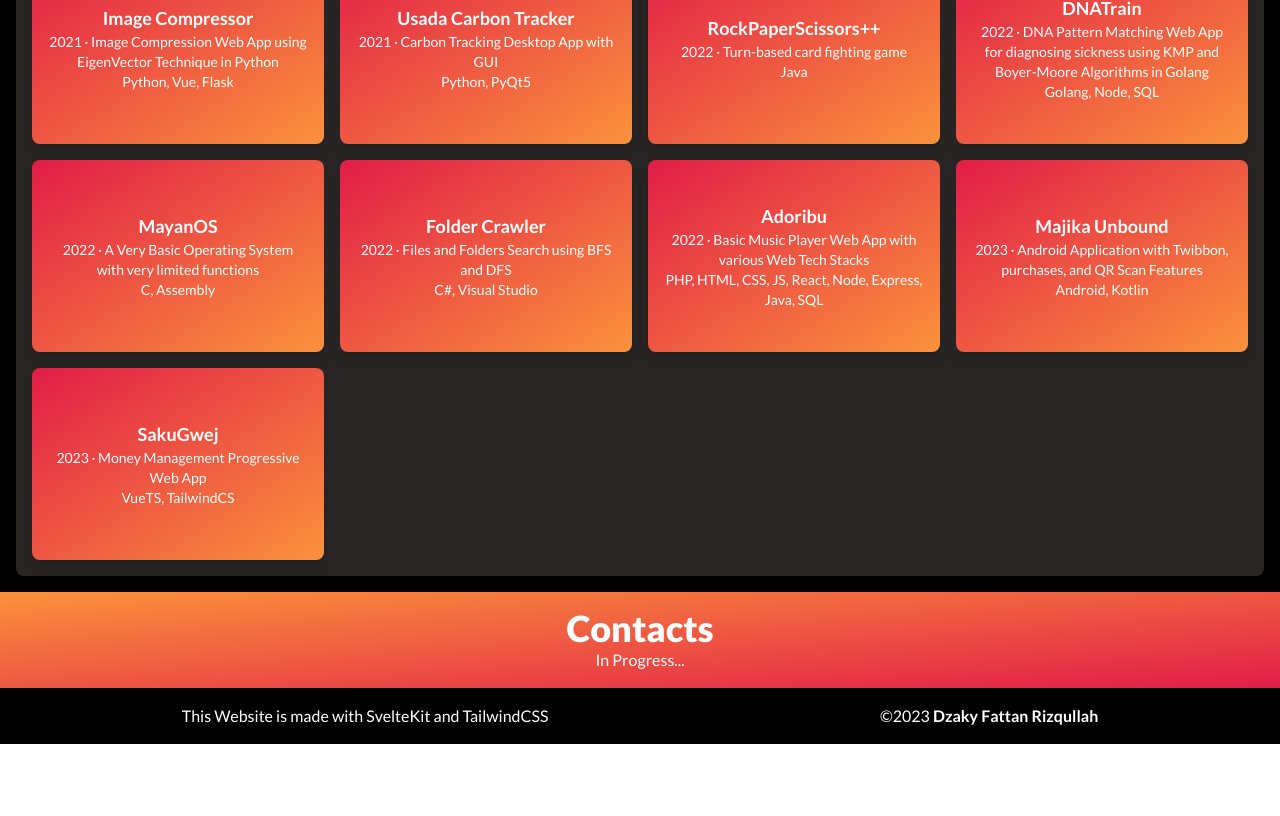
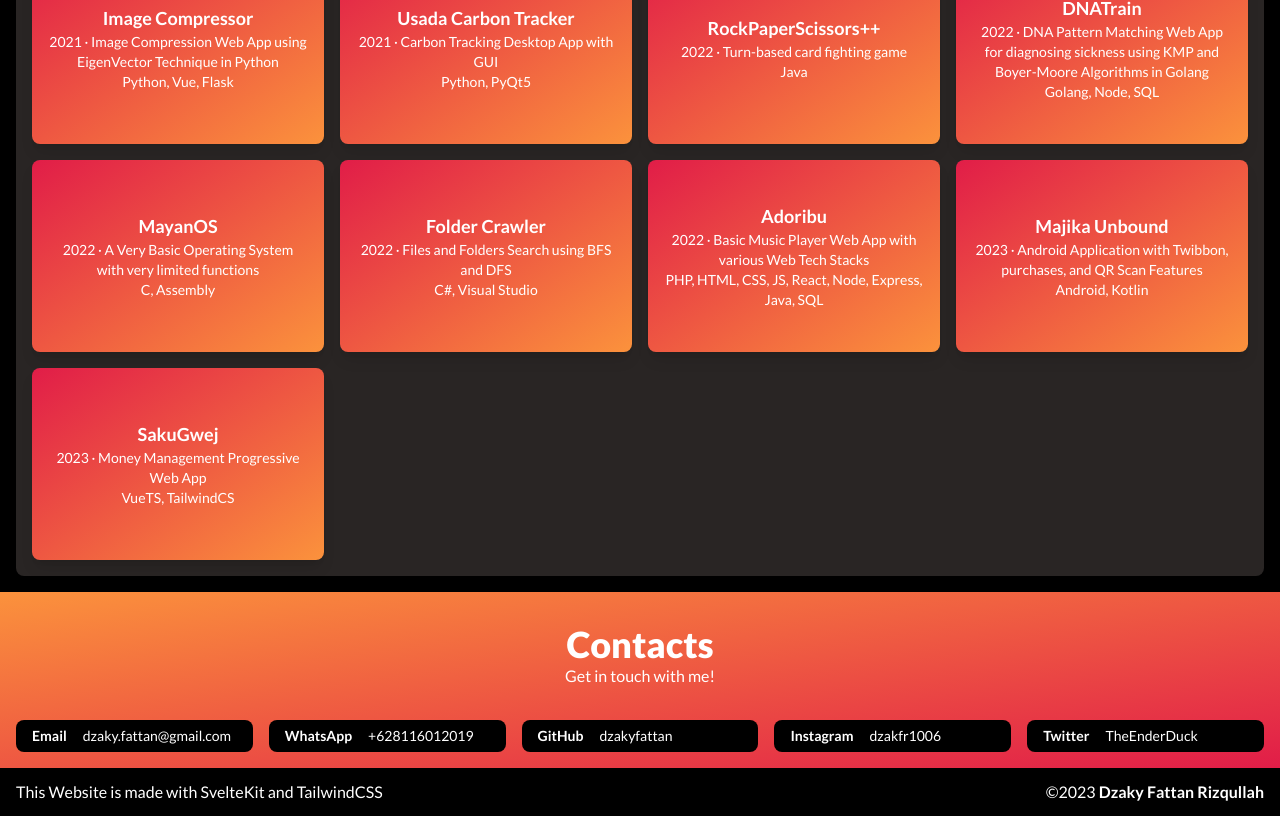
Before and after one commit to DzakyFattan/DzakyFattan.github.io, a SvelteKit app: page / in a window 1280 px wide. Shown: the part 1608-2424 px from the top of the page. Before the commit the page ends 2352 px from the top, so only its background shows below. Built offline with nearby package versions, Linux system fonts and the light colour scheme.

Commit message:
feat: progress on projects, contacts

```diff
--- a/src/routes/+page.svelte
+++ b/src/routes/+page.svelte
@@ -2,6 +2,7 @@
 	import src from "/src/lib/images/profile-img.jpeg";
 	import Education from "./Education.svelte";
 	import ProjectCard from "./ProjectCard.svelte";
+	import ContactCard from "./ContactCard.svelte";
 
 	const educations = [
 		{color: "start", title: "Institut Teknologi Bandung", description: "Bachelor of Informatics", date: "2020"},
@@ -76,6 +77,14 @@
 			link: "https://github.com/DzakyFattan/SakuGwej-Frontend"
 	  	}
 	];
+
+	const contacts = [
+		{ name: "Email", text: "dzaky.fattan@gmail.com", link: "mailto:dzaky.fattan@gmail.com"},
+		{ name: "WhatsApp", text: "+628116012019", link: "https://wa.me/628116012019"},
+		{ name: "GitHub", text: "dzakyfattan", link: "https://github.com/DzakyFattan" },
+		{ name: "Instagram", text: "dzakfr1006", link: "https://www.instagram.com/dzakfr1006/"},
+		{ name: "Twitter", text: "TheEnderDuck", link: "https://twitter.com/TheEnderDuck"},
+	]
 </script>
 
 <section id="top" class="
@@ -124,10 +133,16 @@ bg-gradient-to-br from-rose-600 to-orange-400
 </section>
 
 <section id="contacts" class="
-h-fit pb-4 my-0
+h-fit p-4 my-0
 text-white text-center sm:text-lg md:text-2xl
 bg-gradient-to-br from-orange-400 to-rose-600">
 	<h1 class="mb-0 sm:text-4xl">Contacts</h1>
-    <p class="text-white text-sm sm:text-base">In Progress... <br></p>
-
+    <p class="text-white text-sm sm:text-base">Get in touch with me!<br></p>
+	<br>
+	<div class="grid auto-cols-min gap-4 justify-center justify-items-center"
+	style="grid-template-columns: repeat(auto-fit, minmax(220px, 1fr));">
+		{#each contacts as contact}
+			<ContactCard {...contact}/>
+		{/each}
+	</div>
 </section>
--- a/src/routes/ContactCard.svelte
+++ b/src/routes/ContactCard.svelte
@@ -0,0 +1,17 @@
+<script>
+    export let name = "Name";
+    export let text = "Text"
+    export let link = "";
+</script>
+
+<a href={link} class="
+w-full h-8 px-4 rounded-lg
+flex flex-row gap-4
+justify-left items-center
+bg-black hover:bg-neutral-700
+transition ease-in-out
+hover:cursor-pointer
+">
+    <span class="font-bold text-sm">{name}</span>
+    <span class="text-sm">{text}</span>
+</a>
--- a/src/routes/Footer.svelte
+++ b/src/routes/Footer.svelte
@@ -1,4 +1,4 @@
-<footer class="h-fit text-white bg-black flex flex-row justify-around p-4">
-    <p>This Website is made with SvelteKit and TailwindCSS</p>
-    <p>©2023 <b>Dzaky Fattan Rizqullah</b></p>
+<footer class="h-fit px-4 text-sm/[2rem] md:text-base/[3rem] text-white bg-black flex flex-row-reverse sm:flex-row justify-between">
+    <p class="hidden sm:inline">This Website is made with SvelteKit and TailwindCSS</p>
+    <p class="self-right text-end">©2023 <b>Dzaky Fattan Rizqullah</b></p>
 </footer>
--- a/src/routes/ProjectCard.svelte
+++ b/src/routes/ProjectCard.svelte
@@ -11,6 +11,8 @@ w-full h-48 p-4 rounded-lg shadow-lg
 flex flex-col
 justify-center items-center
 bg-gradient-to-br from-rose-600 to-orange-400
+transition ease-in-out duration-300
+hover:outline hover:outline-offset-4 hover:outline-white
 ">
     <span class="font-bold text-lg">{name}</span>
     <span class="text-sm">{year} · {description}</span>
```
